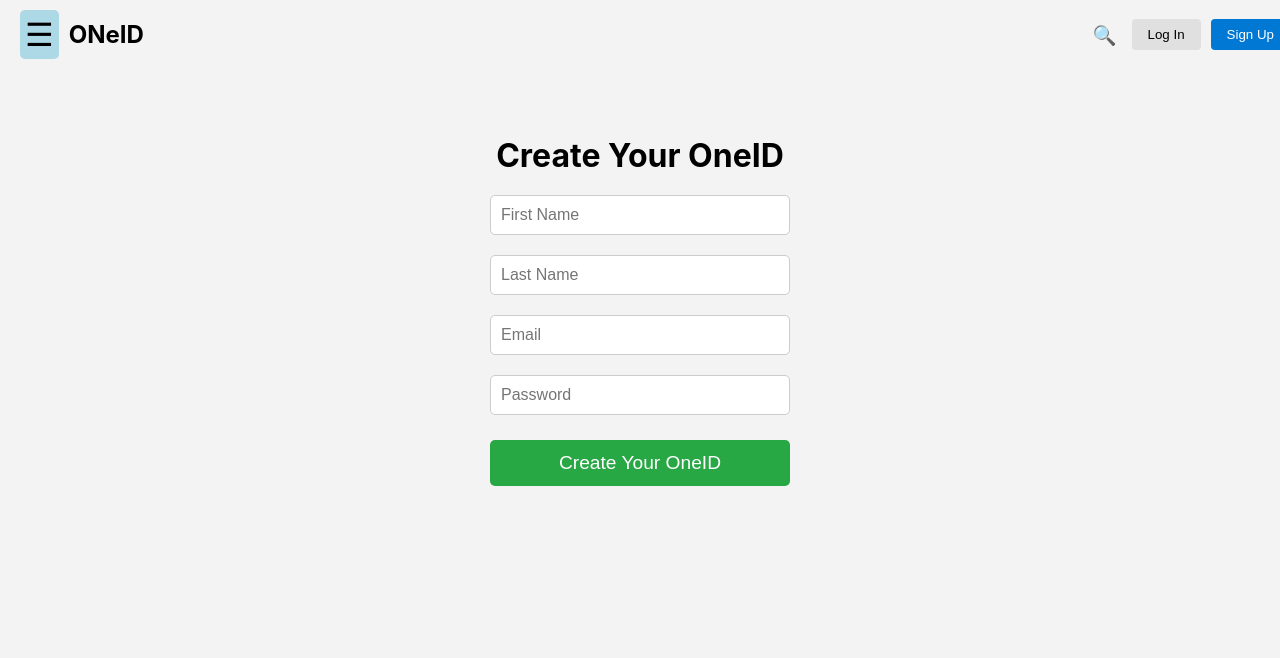
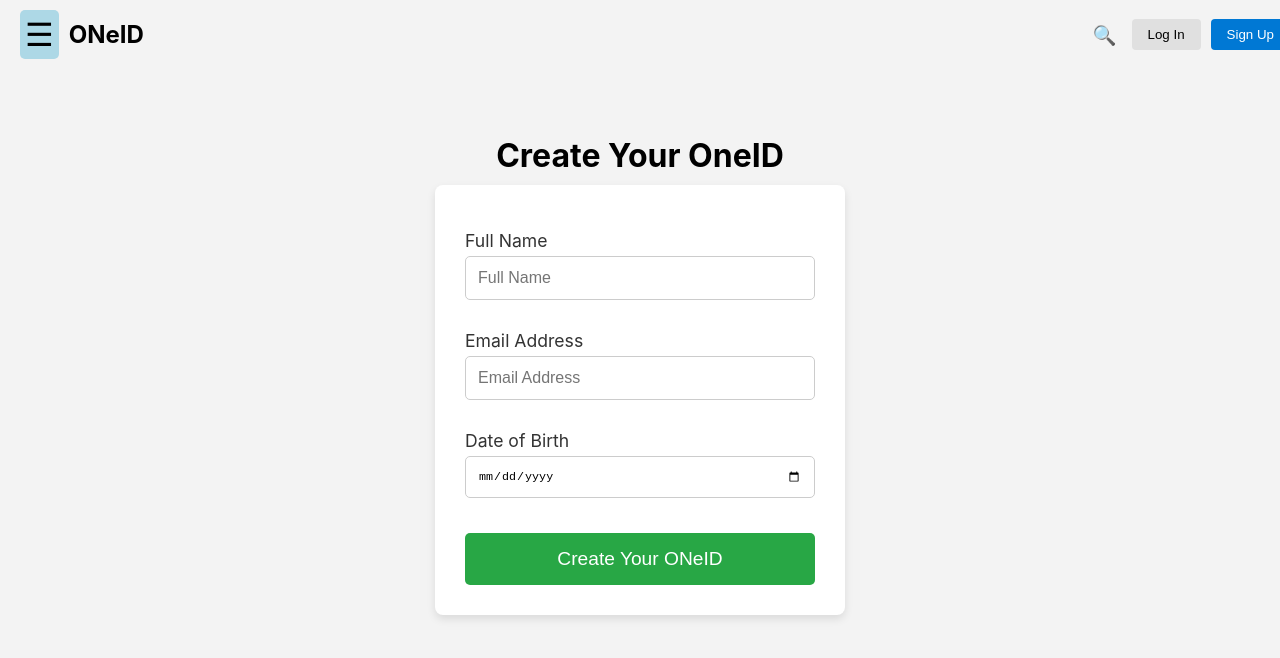
Before and after one commit to nvlt1/unifiedai-frontend, a React (Create React App) app in the folder oneidfrontend/: page /create-id in a window 1280 px wide. Shown: the top 658 px of the page. Built offline with nearby package versions, Linux system fonts and the light colour scheme.

Commit message:
adjusted createidpages to match the ui/ux

```diff
--- a/oneidfrontend/src/pages/CreateIDPage.js
+++ b/oneidfrontend/src/pages/CreateIDPage.js
@@ -4,13 +4,12 @@ import './CreateIDPage.scss';
 
 const CreateIDPage = () => {
   const [formData, setFormData] = useState({
-    firstName: '',
-    lastName: '',
+    fullName: '',
     email: '',
-    password: ''
+    dob: ''
   });
 
-  const navigate = useNavigate(); // Initialize the navigation hook
+  const navigate = useNavigate();
 
   const handleChange = (e) => {
     const { name, value } = e.target;
@@ -30,40 +29,38 @@ const CreateIDPage = () => {
     <div className="create-id-container">
       <h2>Create Your OneID</h2>
       <form className="create-id-form" onSubmit={handleSubmit}>
+        <label htmlFor="fullName">Full Name</label>
         <input
           type="text"
-          name="firstName"
-          placeholder="First Name"
-          value={formData.firstName}
+          name="fullName"
+          id="fullName"
+          placeholder="Full Name"
+          value={formData.fullName}
           onChange={handleChange}
           required
         />
-        <input
-          type="text"
-          name="lastName"
-          placeholder="Last Name"
-          value={formData.lastName}
-          onChange={handleChange}
-          required
-        />
+        <label htmlFor="email">Email Address</label>
         <input
           type="email"
           name="email"
-          placeholder="Email"
+          id="email"
+          placeholder="Email Address"
           value={formData.email}
           onChange={handleChange}
           required
         />
+        <label htmlFor="dob">Date of Birth</label>
         <input
-          type="password"
-          name="password"
-          placeholder="Password"
-          value={formData.password}
+          type="date"
+          name="dob"
+          id="dob"
+          placeholder="Date of Birth"
+          value={formData.dob}
           onChange={handleChange}
           required
         />
         <button type="submit" className="submit-btn">
-          Create Your OneID
+          Create Your ONeID
         </button>
       </form>
     </div>
@@ -71,72 +68,3 @@ const CreateIDPage = () => {
 };
 
 export default CreateIDPage;
-
-
-// import React, { useState } from 'react';
-// import './CreateIDPage.scss';
-
-// const CreateIDPage = () => {
-//   const [formData, setFormData] = useState({
-//     firstName: '',
-//     lastName: '',
-//     email: '',
-//     password: ''
-//   });
-
-//   const handleChange = (e) => {
-//     const { name, value } = e.target;
-//     setFormData({ ...formData, [name]: value });
-//   };
-
-//   const handleSubmit = (e) => {
-//     e.preventDefault();
-//     console.log('Form submitted:', formData);
-
-//   };
-
-//   return (
-//     <div className="create-id-container">
-//       <h2>Create Your OneID</h2>
-//       <form className="create-id-form" onSubmit={handleSubmit}>
-//         <input
-//           type="text"
-//           name="firstName"
-//           placeholder="First Name"
-//           value={formData.firstName}
-//           onChange={handleChange}
-//           required
-//         />
-//         <input
-//           type="text"
-//           name="lastName"
-//           placeholder="Last Name"
-//           value={formData.lastName}
-//           onChange={handleChange}
-//           required
-//         />
-//         <input
-//           type="email"
-//           name="email"
-//           placeholder="Email"
-//           value={formData.email}
-//           onChange={handleChange}
-//           required
-//         />
-//         <input
-//           type="password"
-//           name="password"
-//           placeholder="Password"
-//           value={formData.password}
-//           onChange={handleChange}
-//           required
-//         />
-//         <button type="submit" className="submit-btn">
-//           Create Your OneID
-//         </button>
-//       </form>
-//     </div>
-//   );
-// };
-
-// export default CreateIDPage;
--- a/oneidfrontend/src/pages/CreateIDPage.scss
+++ b/oneidfrontend/src/pages/CreateIDPage.scss
@@ -5,30 +5,47 @@
   padding: 40px;
   background-color: #f3f3f3;
   min-height: 100vh;
+  text-align: center;
 }
 
 h2 {
   font-size: 2.5em;
-    margin-bottom: 20px;
+  margin-bottom: 30px;
 }
 
 .create-id-form {
   display: flex;
   flex-direction: column;
-    width: 300px;
+  width: 350px;
+  background-color: #fff;
+  padding: 30px;
+  border-radius: 8px;
+  box-shadow: 0 4px 8px rgba(0, 0, 0, 0.1);
+}
+
+.create-id-form label {
+  margin-top: 15px;
+  margin-bottom: 5px;
+  font-size: 1.1em;
+  text-align: left;
+  color: #333;
 }
 
 .create-id-form input {
-    padding: 10px;
-    margin: 10px 0;
+  padding: 12px;
+  margin-bottom: 15px;
   border: 1px solid #ccc;
   border-radius: 5px;
   font-size: 1em;
 }
 
+.create-id-form input[type='date'] {
+  font-size: 0.9em;
+}
+
 .submit-btn {
-    padding: 12px;
-    margin-top: 15px;
+  padding: 15px;
+  margin-top: 20px;
   background-color: #28a745;
   color: white;
   font-size: 1.2em;
```
Lines whose indentation alone changed are shown as unchanged.
